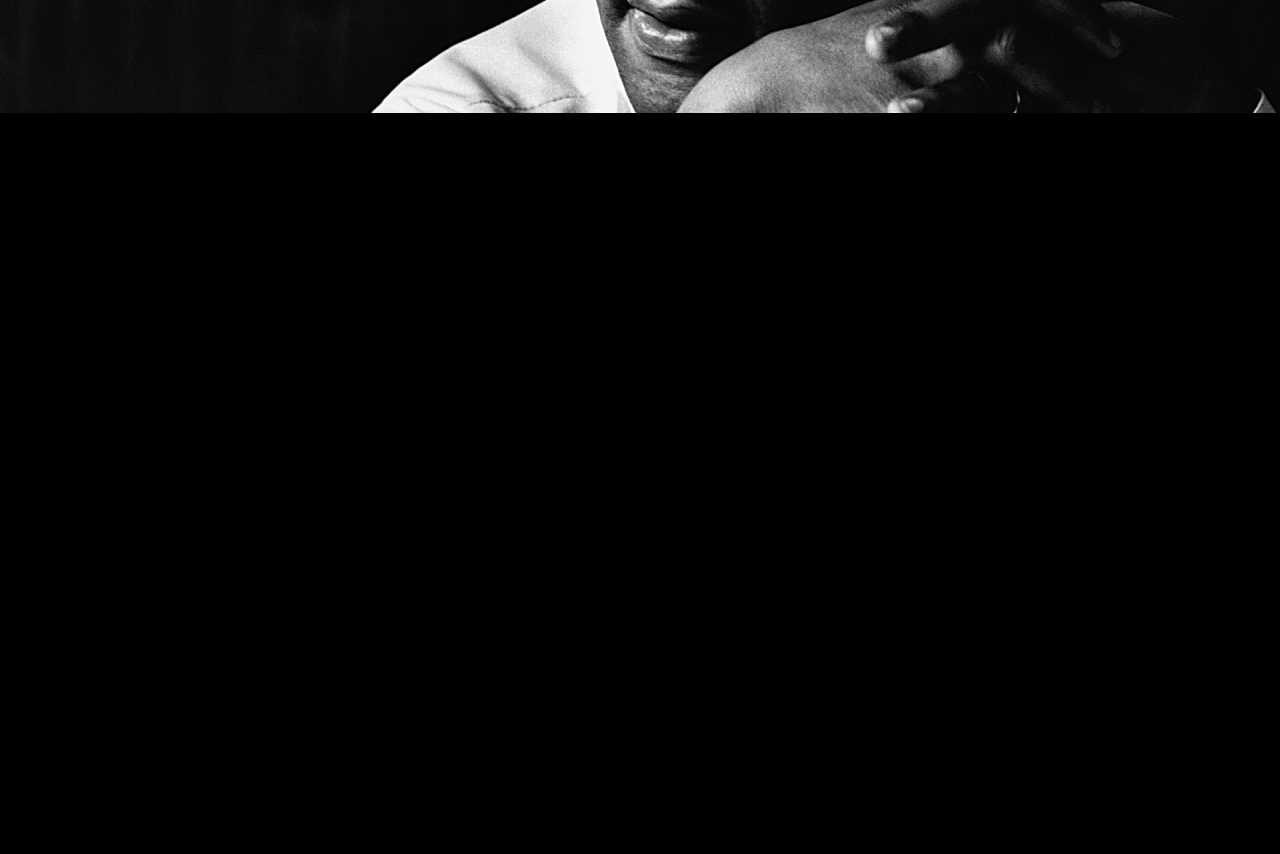
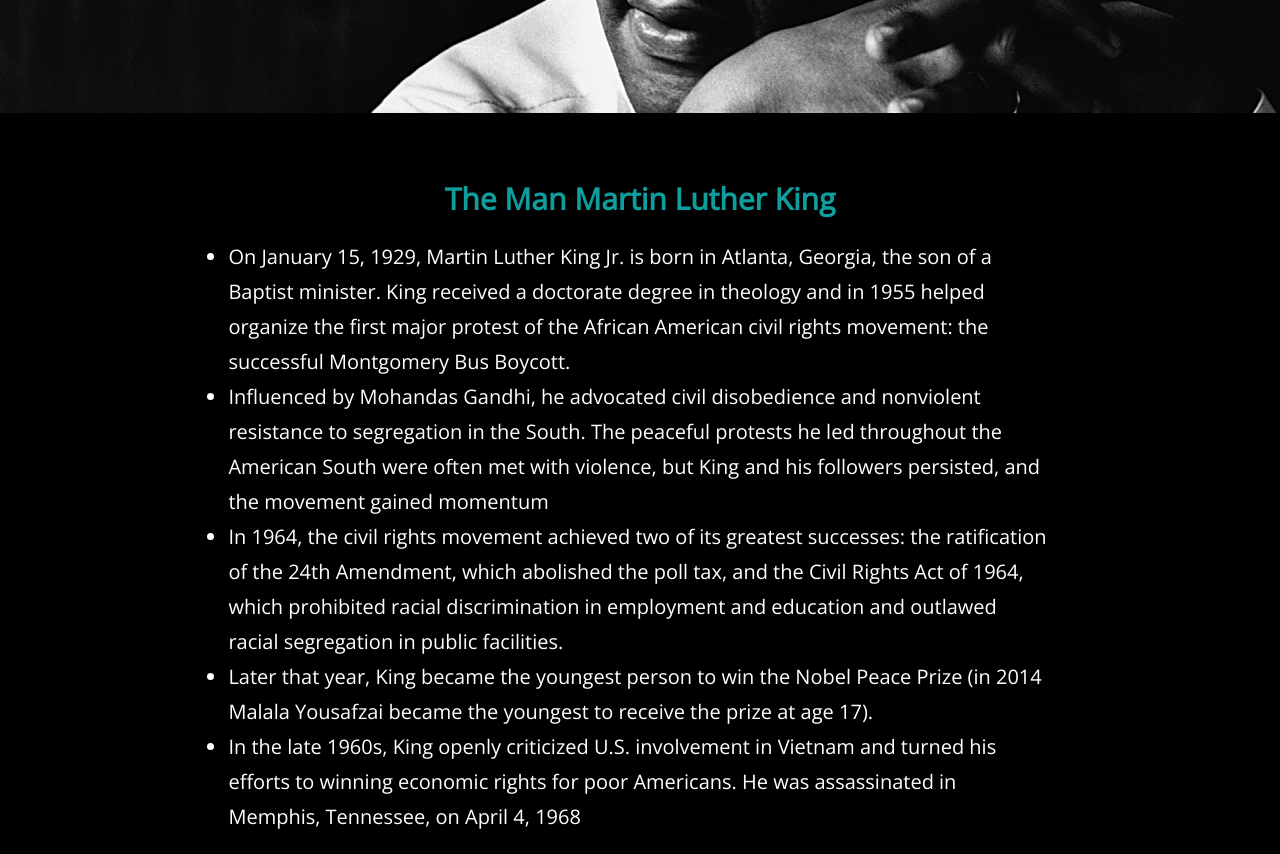
Before and after one commit to theodoku/Popoolatheo, a plain HTML site: page index.html in a window 1280 px wide. Shown: the part 520-1374 px from the top of the page. Before the commit the page ends 800 px from the top, so only its background shows below. Drawn offline with nearby package versions, Linux system fonts and the light colour scheme.

Commit message:
added the history

```diff
--- a/css/style.css
+++ b/css/style.css
@@ -53,5 +53,26 @@ body{
     font-size: 18px;
     line-height: 25px;
     color: smokewhite;
-
 }
+#history{
+    width: 95%;
+    margin: auto;
+    padding: 20px;
+}
+#history h2{
+    text-transform: capitalize;
+    margin: 20px;
+    font-size: 30px;
+    color: rgb(15, 158, 158);
+    text-align: center;
+}
+#history ul{
+    width: 70%;
+    margin:auto;
+    line-height: 35px;
+    font-size: 20px;
+}
+#history list{
+     margin:10px;
+    text-align: left;
+}
--- a/index.html
+++ b/index.html
@@ -47,5 +47,28 @@
 
           </div>
      </header>
+     <section id="history">
+      <h2>the man martin luther king</h2>
+    <ul>
+      <li>On January 15, 1929, Martin Luther King Jr. is born in Atlanta, Georgia,
+         the son of a Baptist minister. King received a doctorate degree in theology and
+         in 1955 helped organize the first major protest of the African American civil rights
+          movement: the successful Montgomery Bus Boycott.</li>
+     <li>Influenced by Mohandas Gandhi, he advocated civil disobedience and
+           nonviolent resistance to segregation in the South. The peaceful protests he led
+            throughout the American South were often met with violence,
+          but King and his followers persisted, and the movement gained momentum</li>
+     <li>In 1964, the civil rights movement achieved two of its greatest successes:
+            the ratification of the 24th Amendment, which abolished the poll tax,
+             and the Civil Rights Act of 1964, which prohibited racial discrimination in employment and
+              education and outlawed racial segregation in public facilities.</li>
+      <li>Later that year, King became the youngest person to win the Nobel
+            Peace Prize (in 2014 Malala Yousafzai became the youngest to receive the prize at age 17).</li>
+      <li>In the late 1960s, King openly criticized U.S. involvement in Vietnam and
+            turned his efforts to winning economic rights for poor Americans.
+             He was assassinated in Memphis, Tennessee, on April 4, 1968</li>
+
+    </ul>
+ </section>
   </body>
 </html>
```
